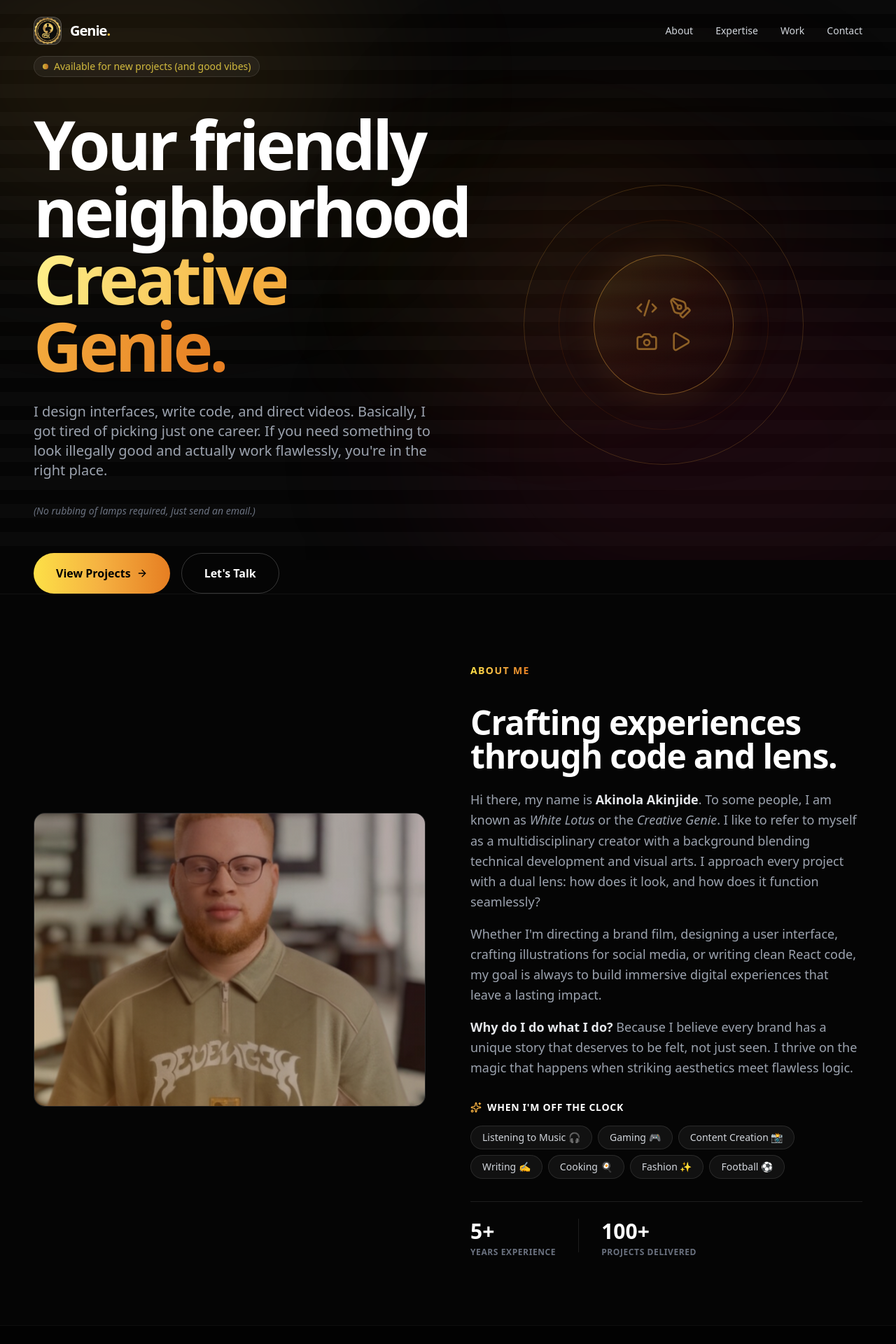
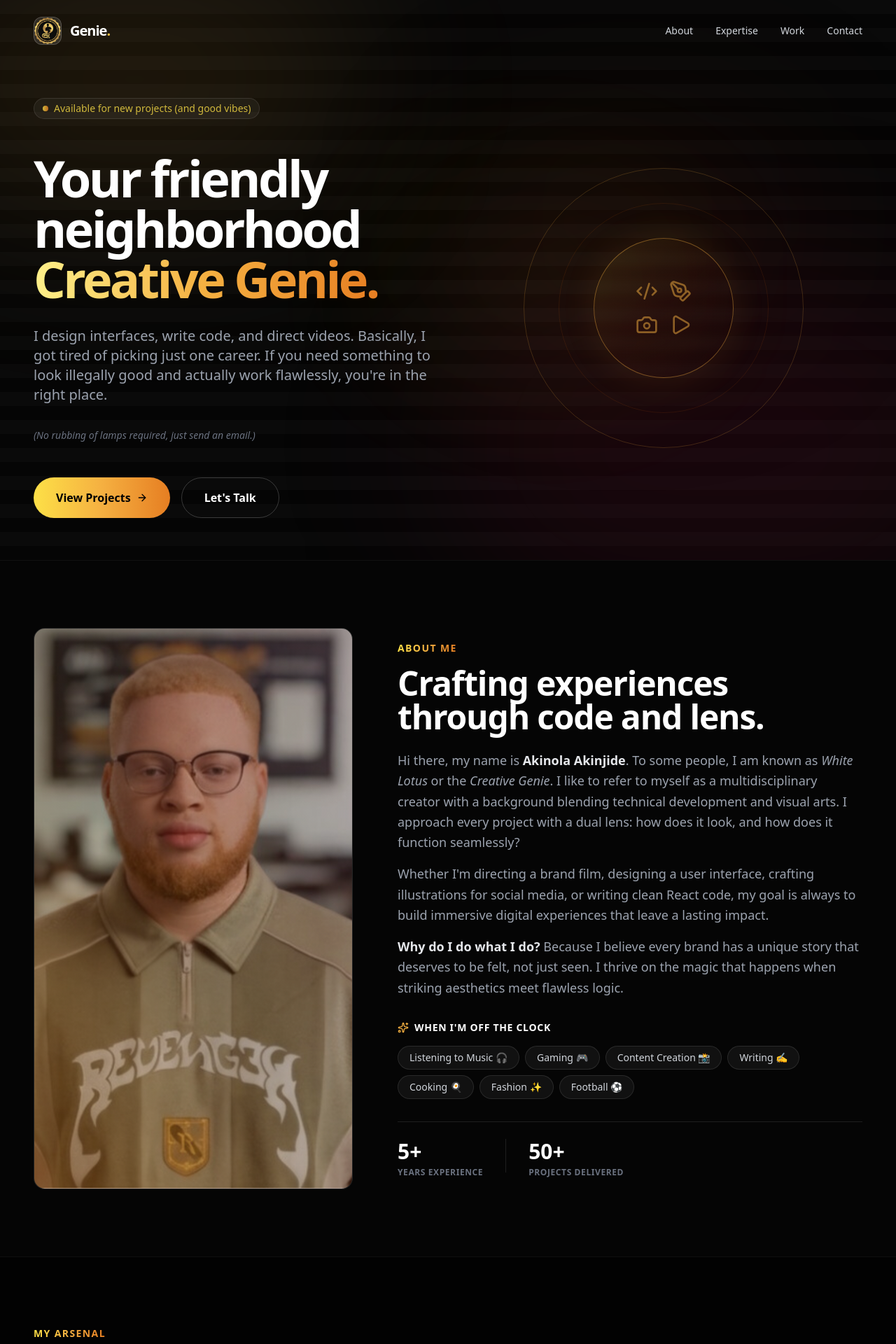
Before and after one commit to only1whitelotus/genie-portfolio, a React (Vite) app: page / in a window 1280 px wide. Shown: the top 1920 px of the page at 70% size. Built offline with nearby package versions, Linux system fonts and the light colour scheme.

Commit message:
fixed scaling

```diff
--- a/src/components/About.jsx
+++ b/src/components/About.jsx
@@ -4,10 +4,11 @@ import { Sparkles } from 'lucide-react';
 export default function About() {
   return (
     <section id="about" className="py-24 px-6 md:px-12 relative border-t border-white/5">
-      <div className="max-w-7xl mx-auto grid grid-cols-1 lg:grid-cols-2 gap-16 items-center">
+      {/* Changed 'items-center' to 'items-stretch' so both columns match heights! */}
+      <div className="max-w-7xl mx-auto grid grid-cols-1 lg:grid-cols-12 gap-12 lg:gap-16 items-stretch">
 
-        {/* Profile Image Wrapper */}
-        <div className="relative aspect-square md:aspect-[4/3] rounded-2xl overflow-hidden bg-[#0a0a0a] border border-white/10 group">
+        {/* Profile Image Wrapper - Now dynamically fills the height of the row on Desktop */}
+        <div className="lg:col-span-5 relative w-full aspect-square lg:aspect-auto lg:h-full rounded-2xl overflow-hidden bg-[#0a0a0a] border border-white/10 group min-h-[400px]">
            <div className="absolute inset-0 bg-gradient-to-tr from-[#E67E22]/30 via-orange-900/20 to-rose-900/20 group-hover:scale-105 transition-transform duration-700 z-10 pointer-events-none" />
            <img
              src="/profile.png"
@@ -17,9 +18,11 @@ export default function About() {
         </div>
 
         {/* Text Content */}
-        <div className="space-y-6">
-          <h2 className="text-sm font-bold tracking-widest bg-gradient-to-r from-[#FDE047] via-[#F5B041] to-[#E67E22] bg-clip-text text-transparent uppercase mb-4 inline-block">About Me</h2>
-          <h3 className="text-3xl md:text-5xl font-bold text-white tracking-tight">Crafting experiences through code and lens.</h3>
+        <div className="lg:col-span-7 flex flex-col justify-between space-y-6 lg:py-4">
+          <div>
+            <h2 className="text-sm font-bold tracking-widest bg-gradient-to-r from-[#FDE047] via-[#F5B041] to-[#E67E22] bg-clip-text text-transparent uppercase mb-4 inline-block">About Me</h2>
+            <h3 className="text-3xl md:text-5xl font-bold text-white tracking-tight">Crafting experiences through code and lens.</h3>
+          </div>
 
           <div className="space-y-4 text-gray-400 leading-relaxed text-lg">
             <p>
@@ -55,7 +58,7 @@ export default function About() {
              </div>
              <div className="w-px h-12 bg-white/10 mx-2 hidden sm:block"></div>
              <div className="flex flex-col">
-               <span className="text-3xl font-bold text-white">100+</span>
+               <span className="text-3xl font-bold text-white">50+</span>
                <span className="text-xs text-gray-500 uppercase tracking-wider mt-1 font-semibold">Projects Delivered</span>
              </div>
           </div>
--- a/src/components/Hero.jsx
+++ b/src/components/Hero.jsx
@@ -11,7 +11,8 @@ export default function Hero() {
             <span>Available for new projects (and good vibes)</span>
           </div>
 
-          <h1 className="text-5xl md:text-7xl lg:text-8xl font-bold tracking-tighter leading-[1.1] text-white">
+          {/* SCALED DOWN TEXT SIZES HERE */}
+          <h1 className="text-5xl md:text-6xl lg:text-7xl font-bold tracking-tighter leading-[1.1] text-white">
             Your friendly neighborhood <br />
             <span className="bg-gradient-to-r from-[#FEF08A] via-[#F5B041] to-[#E67E22] bg-clip-text text-transparent">
               Creative Genie.
```
